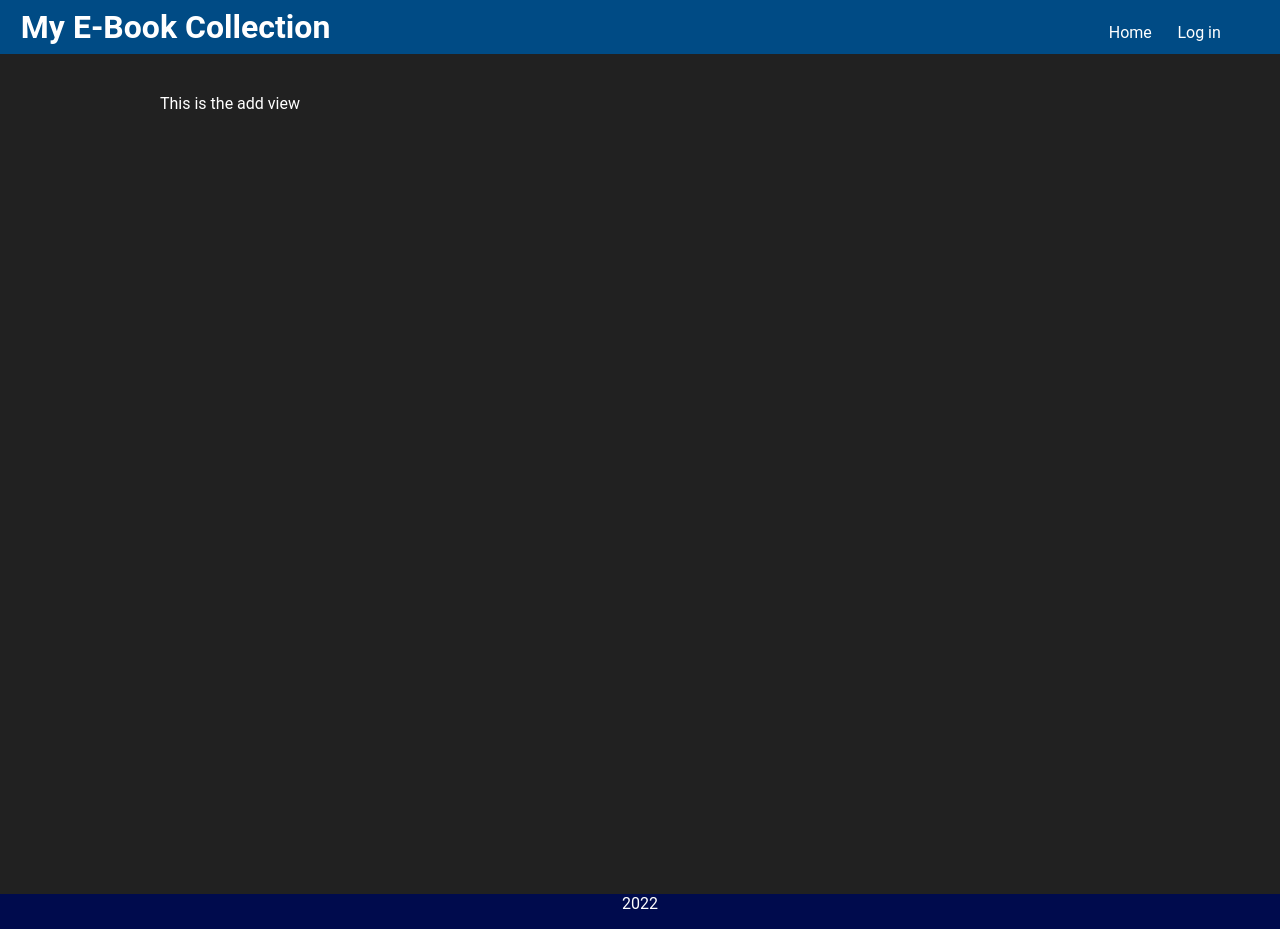
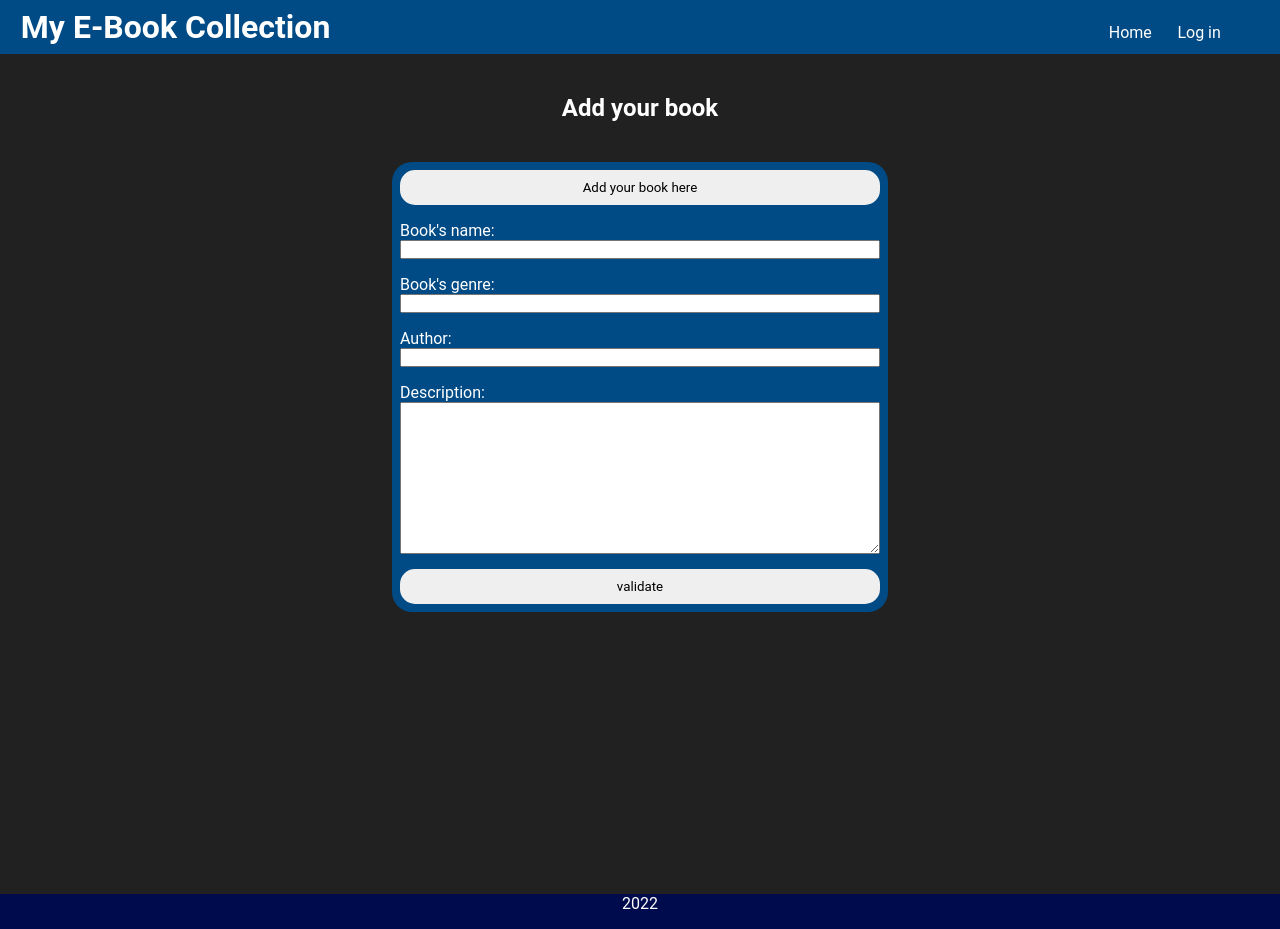
Before and after one commit to Lyxol/MyEBookCollection, a Vue app in the folder EBook Front/: page /add in a window 1280 px wide. Built offline with nearby package versions, Linux system fonts and the light colour scheme.

Commit message:
style add page

```diff
--- a/EBook Front/package.json
+++ b/EBook Front/package.json
@@ -7,6 +7,7 @@
     "preview": "vite preview --port 5050"
   },
   "dependencies": {
+    "axios": "^0.27.2",
     "vue": "^3.2.33",
     "vue-router": "^4.0.14"
   },
--- a/EBook Front/src/App.vue
+++ b/EBook Front/src/App.vue
@@ -77,6 +77,15 @@ main {
   ;
 }
 
+form {
+  width: 20%;
+  display: flex;
+  flex-direction: column;
+  padding: 1vh;
+  background-color: var(--colorOne);
+  border-radius: 20px;
+}
+
 footer {
   color: white;
   background-color: var(--colorTwo);
--- a/EBook Front/src/model/EbookModel.js
+++ b/EBook Front/src/model/EbookModel.js
@@ -1,8 +1,7 @@
 export default class EbookModel {
-    constructor(id, name, nbPage, desc, genre, author) {
+    constructor(id, name, desc, genre, author) {
         this.id = id
         this.name = name
-        this.nbPage = nbPage
         this.desc = desc
         this.genre = genre
         this.author = author
@@ -14,10 +13,6 @@ export default class EbookModel {
 
     getName() {
         return this.name
-    }
-
-    getNbPage() {
-        return this.nbPage
     }
 
     getDesc() {
--- /dev/null
+++ b/EBook Front/src/services/axios.js
@@ -0,0 +1 @@
+import { Axios } from "axios";
--- a/EBook Front/src/views/Add.vue
+++ b/EBook Front/src/views/Add.vue
@@ -1,7 +1,54 @@
 <script>
+export default {
+    data: () => ({
+        file: null,
+        name: "",
+        author: "",
+        genre: "",
+        desc: ""
+    }),
+    methods: {
+        onFileClick() {
+            this.$refs.fileInput.click()
+        }
+    }
+}
 </script>
 <template>
-<p>This is the add view</p>
+    <h2>Add your book</h2>
+    <form action="" id="addForm">
+        <input type="button" value="Add your book here" @click="onFileClick">
+        <input type="file" ref="fileInput">
+        <label for="name">Book's name:</label>
+        <input type="text" v-model="name">
+        <label for="genre">Book's genre:</label>
+        <input type="text" v-model="genre">
+        <label for="author">Author:</label>
+        <input type="text" v-model="author">
+        <label for="desc">Description:</label>
+        <textarea name="" id="" cols="30" rows="10" v-model="desc" />
+        <button id="addButton">validate</button>
+    </form>
 </template>
 <style>
+#addForm {
+    width: 50%;
+    margin-left: auto;
+    margin-right: auto;
+}
+
+input[type="file"] {
+    display: none;
+}
+
+#addButton,
+input[type="button"] {
+    border-radius: 15px;
+    padding: 10px;
+    border: none;
+}
+
+#addButton {
+    margin-top: 15px;
+}
 </style>
--- a/EBook Front/src/views/Edition.vue
+++ b/EBook Front/src/views/Edition.vue
@@ -14,30 +14,25 @@ export default {
 <template>
     <h2>Details of {{ this.Name }} </h2>
     <img src="" alt="Picture Ebook">
-    <form>
+    <form id="editForm">
         <input type="text" v-model="this.Name">
         <input type="text" v-model="this.Genre">
         <input type="text" v-model="this.Author">
-        <textarea id="" cols="30" rows="10" v-model="this.Desc"/>
-        <button>Valider les modifications</button>
+        <textarea id="" cols="30" rows="10" v-model="this.Desc" />
+        <button id="editButton">Valider les modifications</button>
     </form>
 </template>
 <style>
-form{
-    width: 20%;
+#editForm {
     float: left;
-    display: flex;
-    flex-direction: column;
-    padding: 1vh;
-    background-color: var(--colorOne);
-    border-radius: 20px;
 }
 
-form input{
+
+form input {
     margin-bottom: 2vh;
 }
 
-button{
+#editButton {
     display: none;
 }
 </style>
--- a/EBook Front/src/views/ListView.vue
+++ b/EBook Front/src/views/ListView.vue
@@ -8,7 +8,7 @@ export default {
     mounted() {
         //debug
         for (let i = 0; i < 3; i++) {
-            let book = new EbookModel(i, "Test" + i, i + 1 * 10, "this is a test", "test", "Lyxol");
+            let book = new EbookModel(i, "Test" + i, "this is a test", "test", "Lyxol");
             this.listBook.push(book);
         }
     },
```
Also changed, not shown: 1 other file (tests, documents, lock files or other folders).
